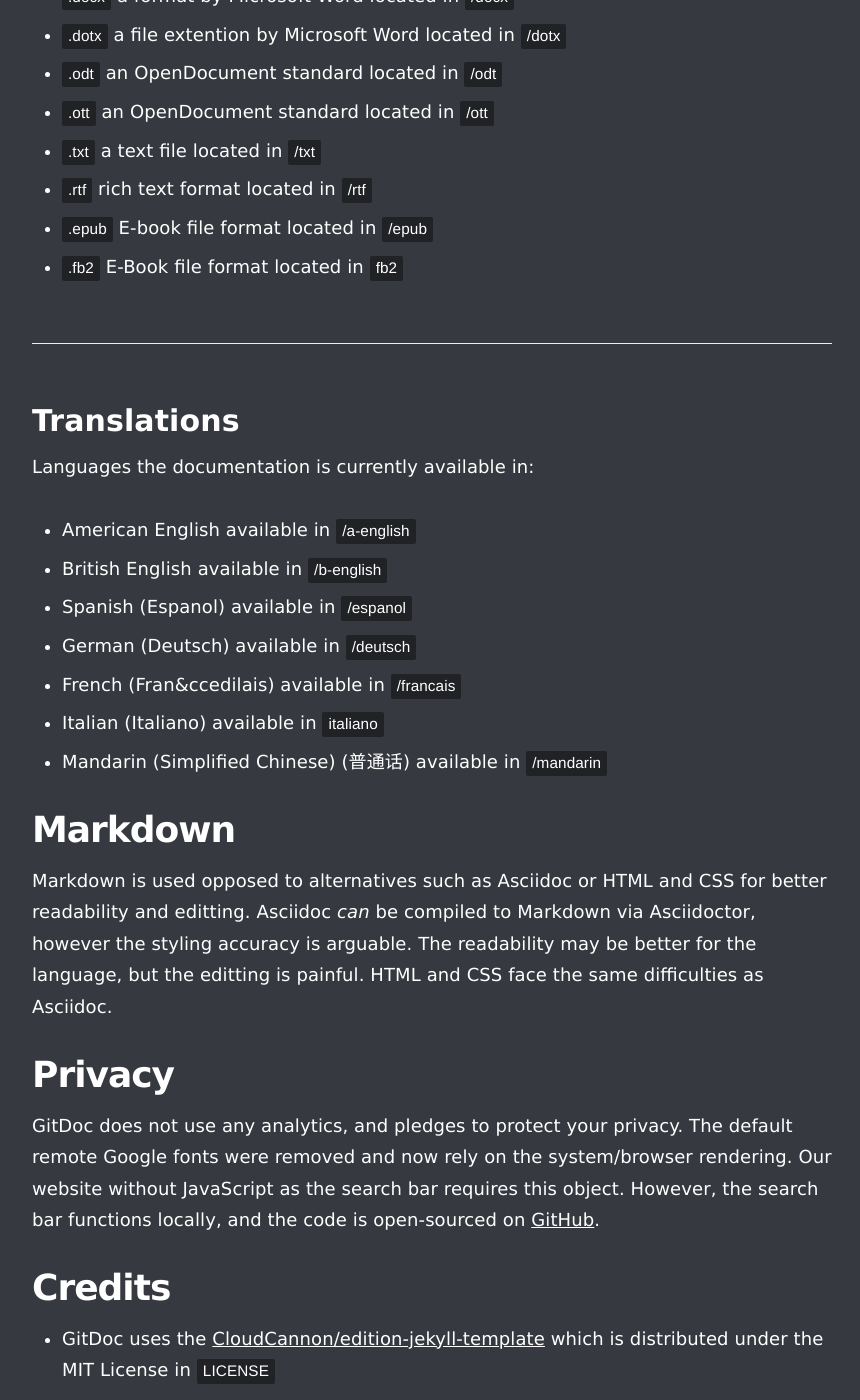
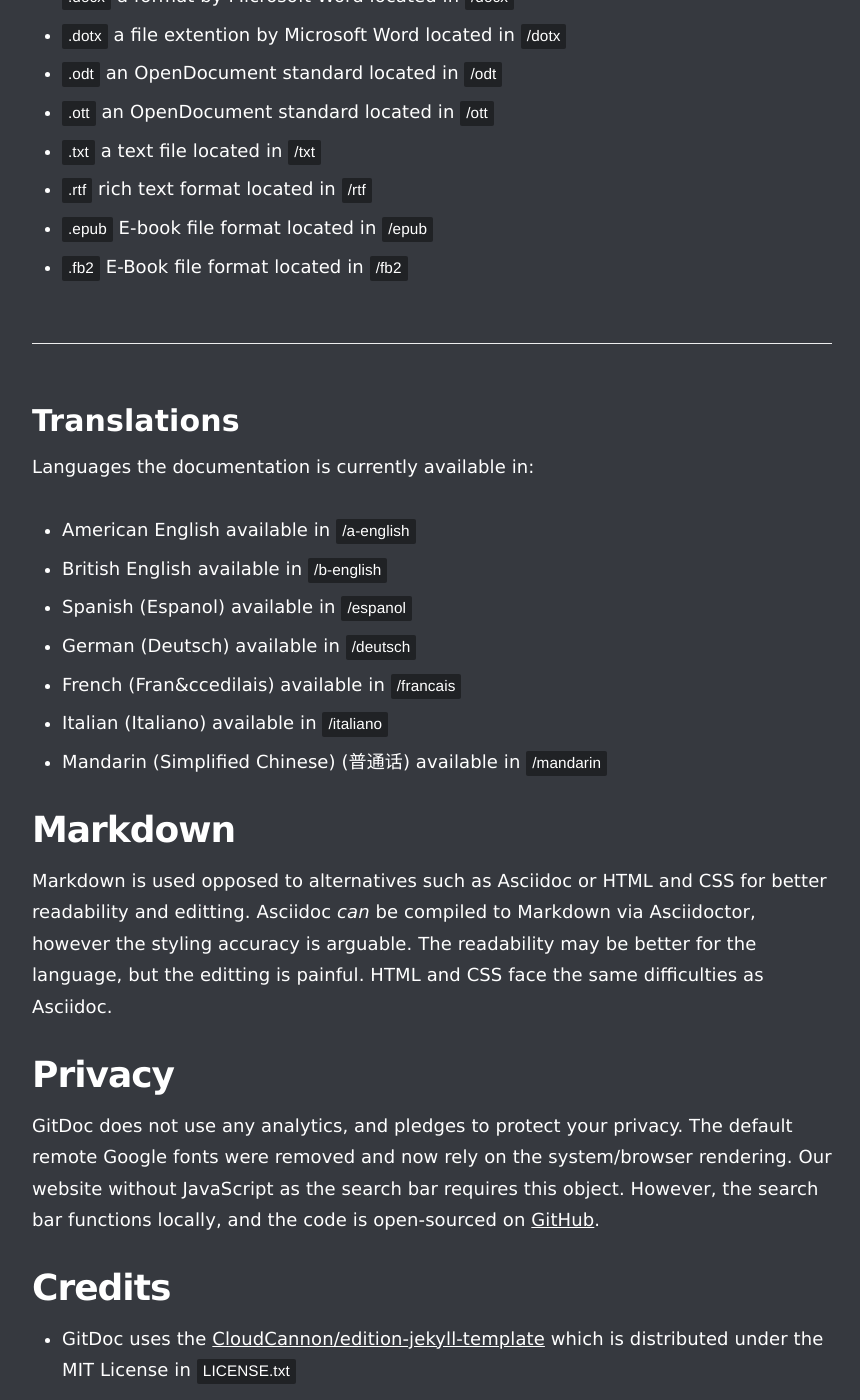
Before and after one commit to MidasTouch-MT/MidasTouch-MT.github.io, a Jekyll site: the page built from index.md, in a window 1280 px wide and 1400 px high, scrolled down 982 px. Shown: the whole window, without its empty margins (358-1218 px from the left). Built offline with Jekyll 4.4.1, drawn with Linux system fonts in a browser that asks for light colours.

Commit message:
fix minor typos and inaccuracies
added / to signify a folder on missing sections and added .txt extention for cloud cannon template credit

```diff
--- a/index.md
+++ b/index.md
@@ -23,7 +23,7 @@ Formats the documentation is currently available in: <br>
 * `.txt` a text file located in `/txt`
 * `.rtf` rich text format located in `/rtf`
 * `.epub` E-book file format located in `/epub`
-* `.fb2` E-Book file format located in `fb2`
+* `.fb2` E-Book file format located in `/fb2`
 
 
 ### Translations
@@ -34,7 +34,7 @@ Languages the documentation is currently available in: <br>
 * Spanish (Espanol) available in `/espanol`
 * German (Deutsch) available in `/deutsch`
 * French (Fran&ccedilais) available in `/francais`
-* Italian (Italiano) available in `italiano`
+* Italian (Italiano) available in `/italiano`
 * Mandarin (Simplified Chinese) (普通话) available in `/mandarin`
 
 ## Markdown
@@ -44,5 +44,5 @@ Markdown is used opposed to alternatives such as Asciidoc or HTML and CSS for be
 GitDoc does not use any analytics, and pledges to protect your privacy. The default remote Google fonts were removed and now rely on the system/browser rendering. Our website without JavaScript as the search bar requires this object. However, the search bar functions locally, and the code is open-sourced on [GitHub](https://github.com/midastouch-mt/midastouch-mt.github.io).
 
 ## Credits
-* GitDoc uses the [CloudCannon/edition-jekyll-template](https://github.com/CloudCannon/edition-jekyll-template) which is distributed under the MIT License in  `LICENSE`
+* GitDoc uses the [CloudCannon/edition-jekyll-template](https://github.com/CloudCannon/edition-jekyll-template) which is distributed under the MIT License in  `LICENSE.txt`
 * GitDoc also uses the [othneildrew/Best-README-Template](https://github.com/othneildrew/Best-README-Template) which is distributed under the MIT License in `LICENSE.txt`
```
